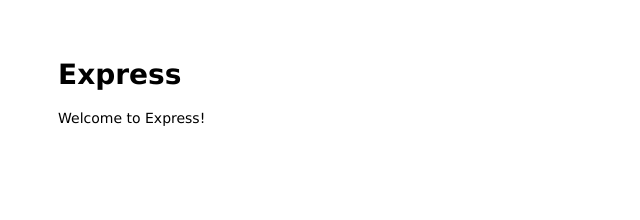
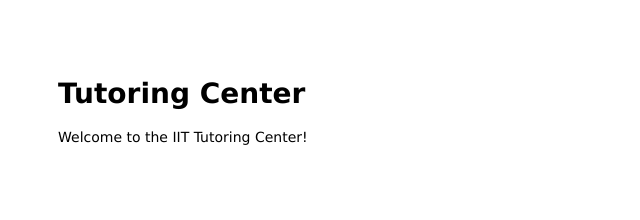
Before and after one commit to michaelkacz/TutoringCall, a website: page public/index.html in a window 1280 px wide. Shown: the whole page, without its empty margins (0-640 px from the left). Drawn offline with Linux system fonts and the light colour scheme.

Commit message:
Edit index.html page to reflect proper HTML on home page

```diff
--- a/public/index.html
+++ b/public/index.html
@@ -1,13 +1,16 @@
-<html>
-
+<!DOCTYPE html>
+<html lang="en">
 <head>
-  <title>Express</title>
+  <title>Tutoring Center</title>
+  <meta charset="utf-8" />
+  <meta name="viewport" content="width=device-width,initial-scale=1.0,shrink-to-fit=no" />
   <link rel="stylesheet" href="/stylesheets/style.css">
 </head>
 
 <body>
-  <h1>Express</h1>
-  <p>Welcome to Express!</p>
+  <h1>Tutoring Center</h1>
+  <p>Welcome to the IIT Tutoring Center!</p>
+
+<script src="javascripts/main.js"></script>
 </body>
-
 </html>
```
